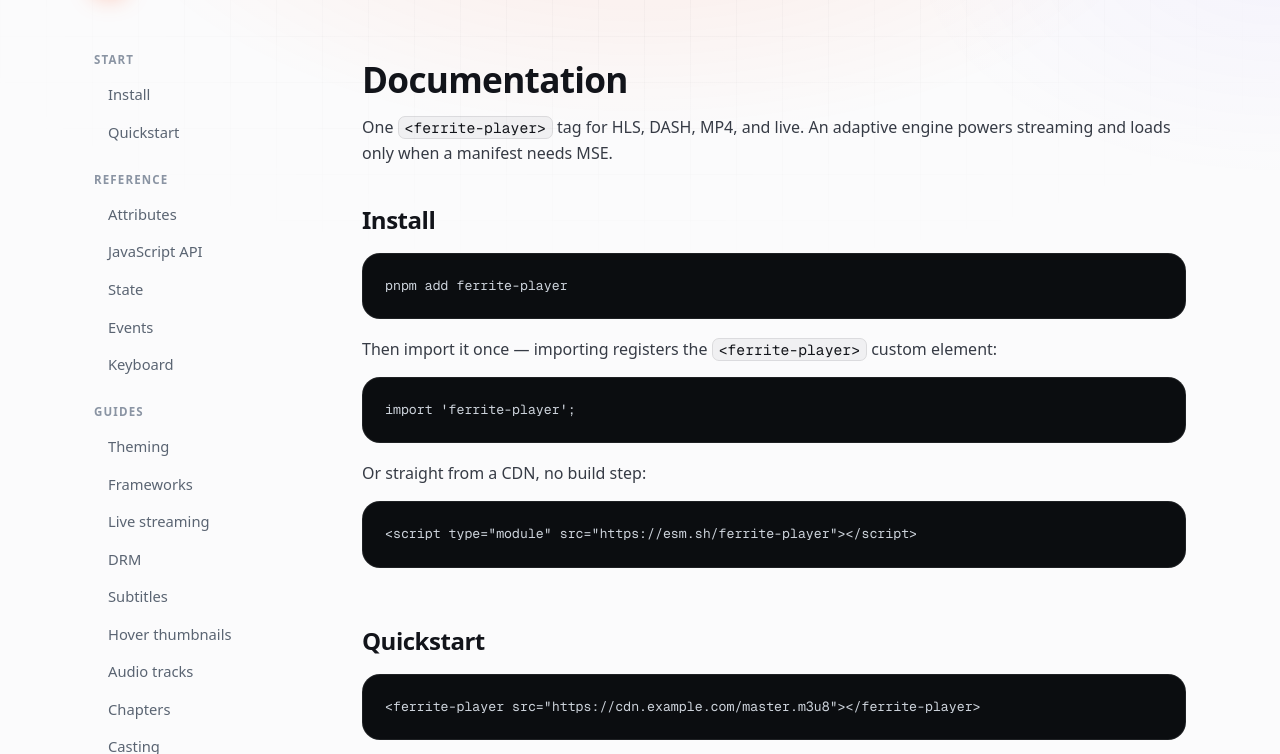
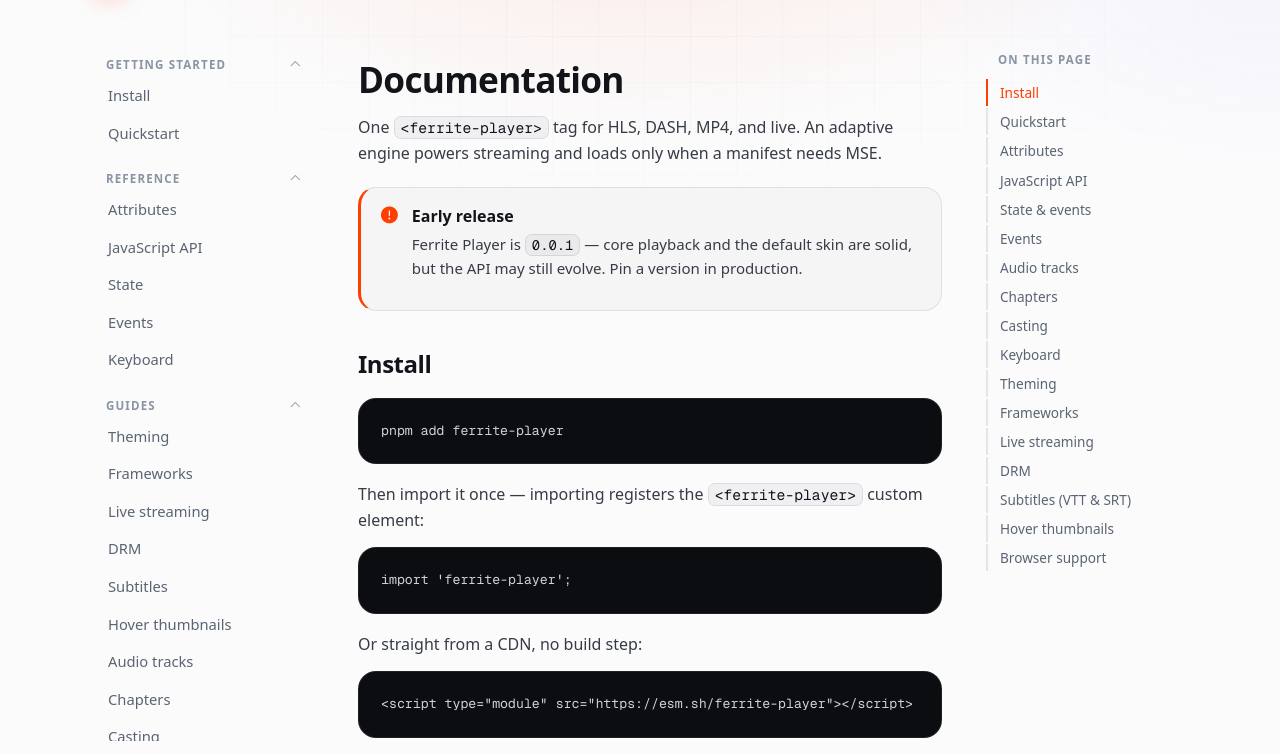
Before and after one commit to ebnsina/ferrite-player, a website built with Vite: page docs/docs.html in a window 1280 px wide. Shown: the part 56-810 px from the top of the page. Built offline with nearby package versions, Linux system fonts and the light colour scheme; a web font is replaced by a local one.

Commit message:
feat(docs): full three-column layout (Video.js-style)
- Add a right-hand "On this page" table of contents auto-built from the
  section headings, with scroll-spy highlighting the active section
- Collapsible left-nav groups (Getting started / Reference / Guides)
- Callout box component + an "Early release" note
- Responsive: drop the ToC first, then stack the nav on narrow screens

```diff
--- a/docs/docs.html
+++ b/docs/docs.html
@@ -40,16 +40,26 @@
 
     <div class="wrap docs">
       <aside class="side">
-        <div class="grp">Start</div>
+        <div class="navgrp">
+          <button class="grp" aria-expanded="true">Getting started <i class="ph ph-caret-up"></i></button>
+          <div class="grp-links">
             <a href="#install">Install</a>
             <a href="#quickstart">Quickstart</a>
-        <div class="grp">Reference</div>
+          </div>
+        </div>
+        <div class="navgrp">
+          <button class="grp" aria-expanded="true">Reference <i class="ph ph-caret-up"></i></button>
+          <div class="grp-links">
             <a href="#attributes">Attributes</a>
             <a href="#api">JavaScript API</a>
             <a href="#state">State</a>
             <a href="#events">Events</a>
             <a href="#keyboard">Keyboard</a>
-        <div class="grp">Guides</div>
+          </div>
+        </div>
+        <div class="navgrp">
+          <button class="grp" aria-expanded="true">Guides <i class="ph ph-caret-up"></i></button>
+          <div class="grp-links">
             <a href="#theming">Theming</a>
             <a href="#frameworks">Frameworks</a>
             <a href="#live">Live streaming</a>
@@ -60,11 +70,21 @@
             <a href="#chapters">Chapters</a>
             <a href="#casting">Casting</a>
             <a href="#browsers">Browser support</a>
+          </div>
+        </div>
       </aside>
 
       <main class="doc-body">
         <h1 style="font-size:2.2rem;letter-spacing:-.02em;margin:0 0 8px">Documentation</h1>
         <p class="muted">One <code>&lt;ferrite-player&gt;</code> tag for HLS, DASH, MP4, and live. An adaptive engine powers streaming and loads only when a manifest needs MSE.</p>
+
+        <div class="callout">
+          <i class="ph-fill ph-warning-circle"></i>
+          <div>
+            <strong>Early release</strong>
+            <p>Ferrite Player is <code>0.0.1</code> — core playback and the default skin are solid, but the API may still evolve. Pin a version in production.</p>
+          </div>
+        </div>
 
         <h2 id="install">Install</h2>
         <pre><code>pnpm add ferrite-player</code></pre>
@@ -256,6 +276,11 @@ sprite.jpg#xywh=0,0,160,90</code></pre>
 
         <p style="margin-top:40px"><a class="btn" href="./index.html">← Back home</a></p>
       </main>
+
+      <nav class="toc" aria-label="On this page">
+        <div class="toc-title">On this page</div>
+        <div id="toc"></div>
+      </nav>
     </div>
 
     <footer>
@@ -275,6 +300,39 @@ sprite.jpg#xywh=0,0,160,90</code></pre>
         document.documentElement.setAttribute('data-theme', next);
         try { localStorage.setItem('fp-theme', next); } catch (e) {}
       });
+
+      // Collapsible sidebar groups
+      for (const g of document.querySelectorAll('.side .grp')) {
+        g.addEventListener('click', () => {
+          const open = g.getAttribute('aria-expanded') !== 'false';
+          g.setAttribute('aria-expanded', String(!open));
+          g.parentElement.classList.toggle('collapsed', open);
+        });
+      }
+
+      // Build "On this page" from section headings + scroll-spy
+      const toc = document.getElementById('toc');
+      const heads = [...document.querySelectorAll('.doc-body h2[id], .doc-body h3[id]')];
+      const links = new Map();
+      for (const h of heads) {
+        const a = document.createElement('a');
+        a.href = '#' + h.id;
+        a.textContent = h.textContent;
+        a.className = h.tagName === 'H3' ? 'sub' : '';
+        toc.appendChild(a);
+        links.set(h.id, a);
+      }
+      const setActive = () => {
+        let current = heads[0];
+        for (const h of heads) {
+          if (h.getBoundingClientRect().top <= 120) current = h;
+          else break;
+        }
+        for (const a of links.values()) a.classList.remove('active');
+        if (current) links.get(current.id)?.classList.add('active');
+      };
+      addEventListener('scroll', setActive, { passive: true });
+      setActive();
     </script>
   </body>
 </html>
--- a/docs/style.css
+++ b/docs/style.css
@@ -767,8 +767,8 @@ footer a.accent:hover {
 /* ---------- docs page ---------- */
 .docs {
   display: grid;
-  grid-template-columns: 220px minmax(0, 1fr);
-  gap: 48px;
+  grid-template-columns: 220px minmax(0, 1fr) 200px;
+  gap: 44px;
   padding-top: 40px;
   padding-bottom: 80px;
   align-items: start;
@@ -778,18 +778,47 @@ footer a.accent:hover {
   top: 90px;
   display: flex;
   flex-direction: column;
-  gap: 2px;
+  gap: 4px;
+  max-height: calc(100vh - 110px);
+  overflow-y: auto;
+}
+.navgrp {
+  margin-bottom: 10px;
 }
 .side .grp {
+  display: flex;
+  align-items: center;
+  justify-content: space-between;
+  width: 100%;
+  appearance: none;
+  border: none;
+  background: none;
+  cursor: pointer;
+  font-family: var(--sans);
   font-size: 0.72rem;
   text-transform: uppercase;
   letter-spacing: 0.1em;
   color: var(--faint);
   font-weight: 700;
-  margin: 18px 0 6px;
+  padding: 6px 12px;
 }
-.side .grp:first-child {
-  margin-top: 0;
+.side .grp i {
+  font-size: 0.85rem;
+  transition: transform 0.2s;
+}
+.navgrp.collapsed .grp i {
+  transform: rotate(180deg);
+}
+.grp-links {
+  display: flex;
+  flex-direction: column;
+  gap: 2px;
+  overflow: hidden;
+  max-height: 40rem;
+  transition: max-height 0.25s ease;
+}
+.navgrp.collapsed .grp-links {
+  max-height: 0;
 }
 .side a {
   padding: 6px 12px;
@@ -801,6 +830,77 @@ footer a.accent:hover {
 .side a:hover {
   color: var(--text);
   background: var(--surface);
+}
+
+/* right-hand "On this page" table of contents */
+.toc {
+  position: sticky;
+  top: 90px;
+  max-height: calc(100vh - 110px);
+  overflow-y: auto;
+  display: flex;
+  flex-direction: column;
+  gap: 2px;
+  font-size: 0.85rem;
+}
+.toc-title {
+  font-size: 0.72rem;
+  text-transform: uppercase;
+  letter-spacing: 0.1em;
+  color: var(--faint);
+  font-weight: 700;
+  margin-bottom: 8px;
+  padding-left: 12px;
+}
+#toc {
+  display: flex;
+  flex-direction: column;
+  gap: 2px;
+}
+.toc a {
+  display: block;
+  padding: 4px 12px;
+  color: var(--muted);
+  border-left: 2px solid var(--border);
+  line-height: 1.4;
+  transition: color 0.15s, border-color 0.15s;
+}
+.toc a.sub {
+  padding-left: 24px;
+}
+.toc a:hover {
+  color: var(--text);
+}
+.toc a.active {
+  color: var(--accent);
+  border-left-color: var(--accent);
+}
+
+/* callout box */
+.callout {
+  display: flex;
+  gap: 12px;
+  padding: 16px 18px;
+  margin: 20px 0 8px;
+  border: 1px solid var(--border);
+  border-left: 3px solid var(--accent);
+  border-radius: var(--radius);
+  background: var(--surface);
+}
+.callout > i {
+  color: var(--accent);
+  font-size: 1.3rem;
+  flex: none;
+  margin-top: 1px;
+}
+.callout strong {
+  display: block;
+  margin-bottom: 3px;
+}
+.callout p {
+  color: var(--muted);
+  font-size: 0.94rem;
+  margin: 0;
 }
 .doc-body {
   min-width: 0;
@@ -886,15 +986,22 @@ footer a.accent:hover {
   }
   .side {
     position: static;
-    flex-direction: row;
-    flex-wrap: wrap;
-    gap: 6px;
-    margin-bottom: 20px;
+    max-height: none;
+    margin-bottom: 12px;
   }
-  .side .grp {
+  .toc {
     display: none;
   }
   .nav-links a.hide-sm {
+    display: none;
+  }
+}
+@media (max-width: 1080px) and (min-width: 861px) {
+  /* drop the ToC first, keep the left nav */
+  .docs {
+    grid-template-columns: 200px minmax(0, 1fr);
+  }
+  .toc {
     display: none;
   }
 }
```
Lines whose indentation alone changed are shown as unchanged.
